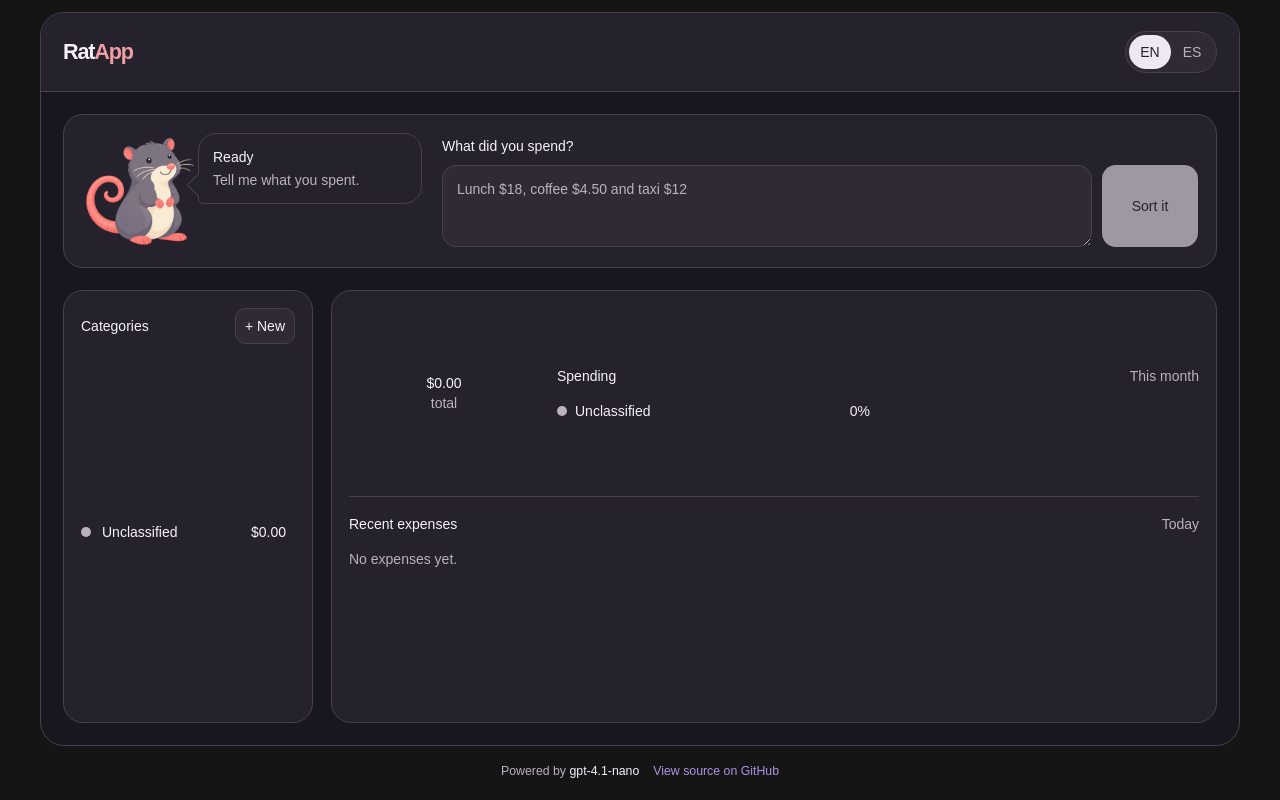
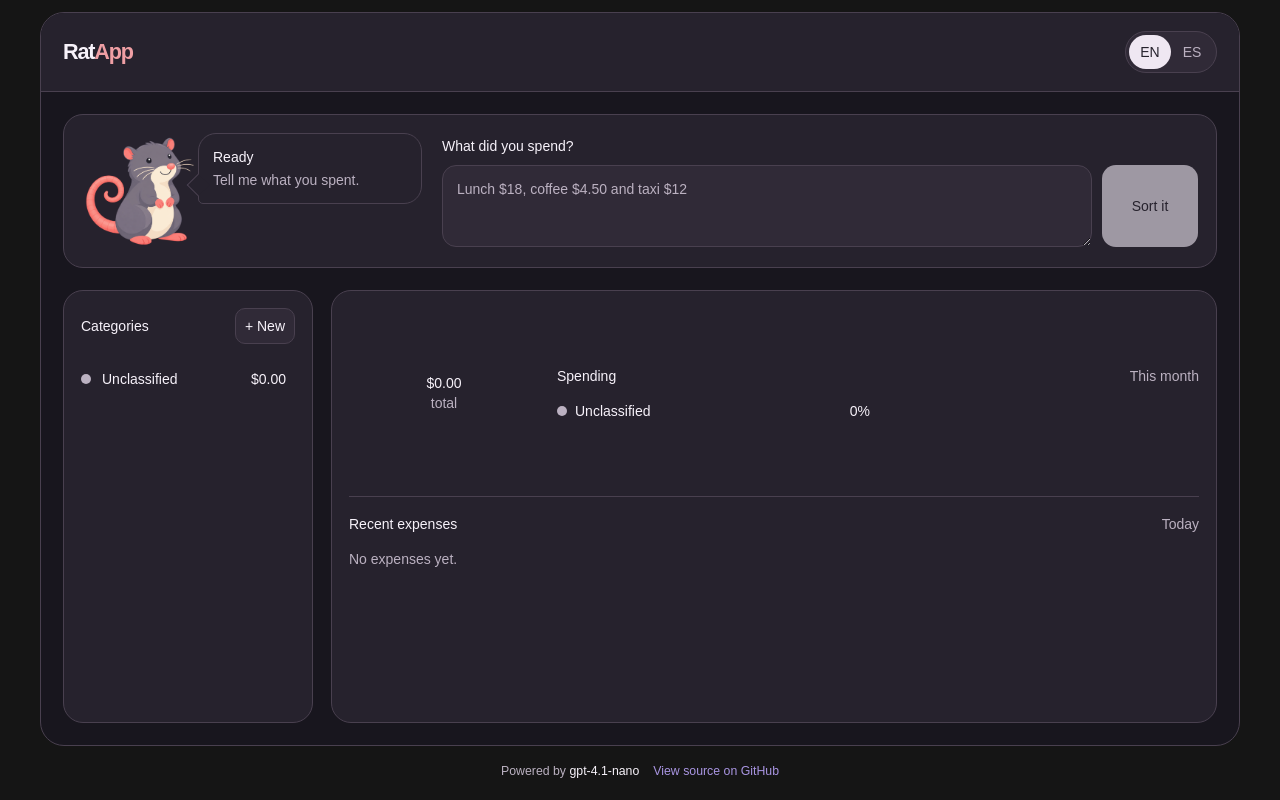
Before and after one commit to Dkazarian/rat-app, a Next.js app: page / in a window 1280 px wide. Built offline with nearby package versions, Linux system fonts and the light colour scheme.

Commit message:
Fix category height

```diff
--- a/src/features/categories/components/category-panel.tsx
+++ b/src/features/categories/components/category-panel.tsx
@@ -116,7 +116,7 @@ export function CategoryPanel({
           onCancel={closeForm}
         />
       ) : null}
-      <ul className="-mx-1 grid min-h-0 flex-1 list-none gap-2 overflow-y-auto px-1 py-0 max-[851px]:flex-none max-[851px]:overflow-visible">
+      <ul className="-mx-1 grid min-h-0 flex-1 content-start list-none gap-2 overflow-y-auto px-1 py-0 max-[851px]:flex-none max-[851px]:overflow-visible">
         {categories.map((category) => (
           <CategoryItem
             key={category.id ?? "unclassified"}
```
